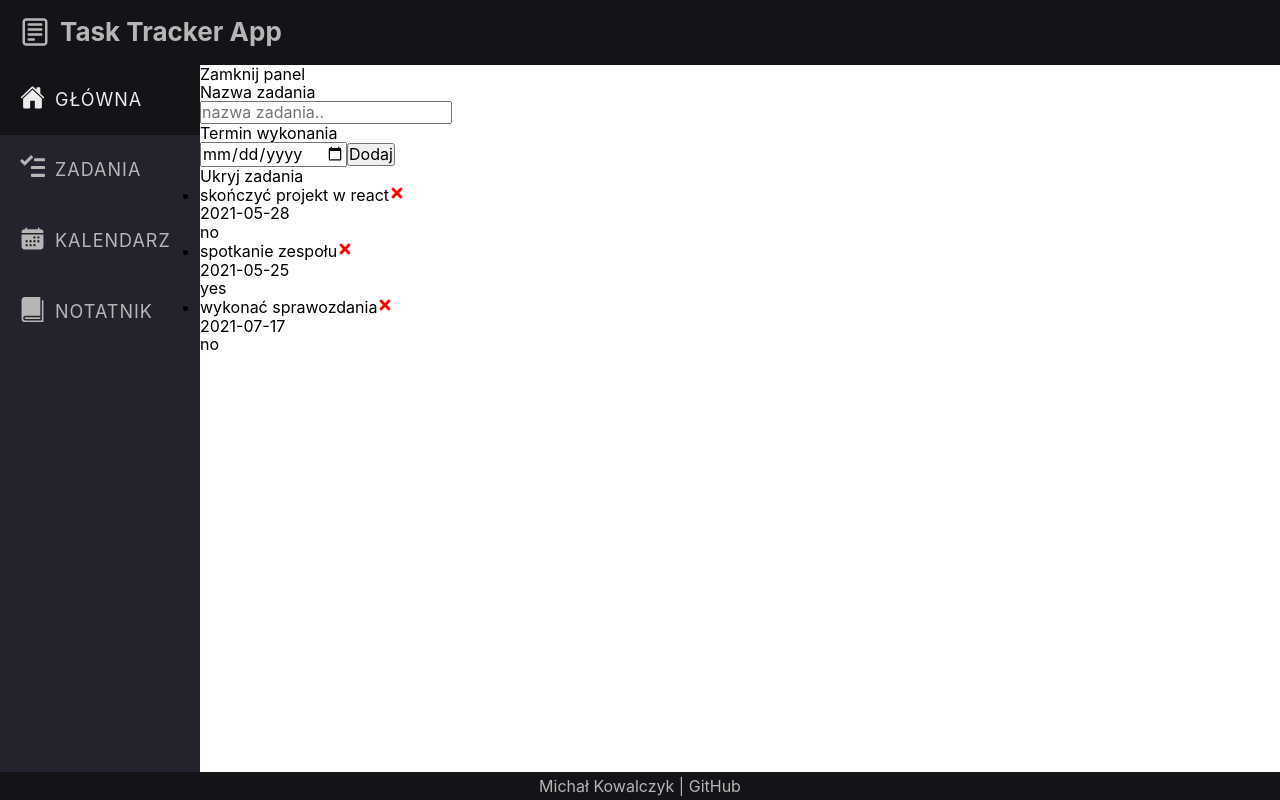
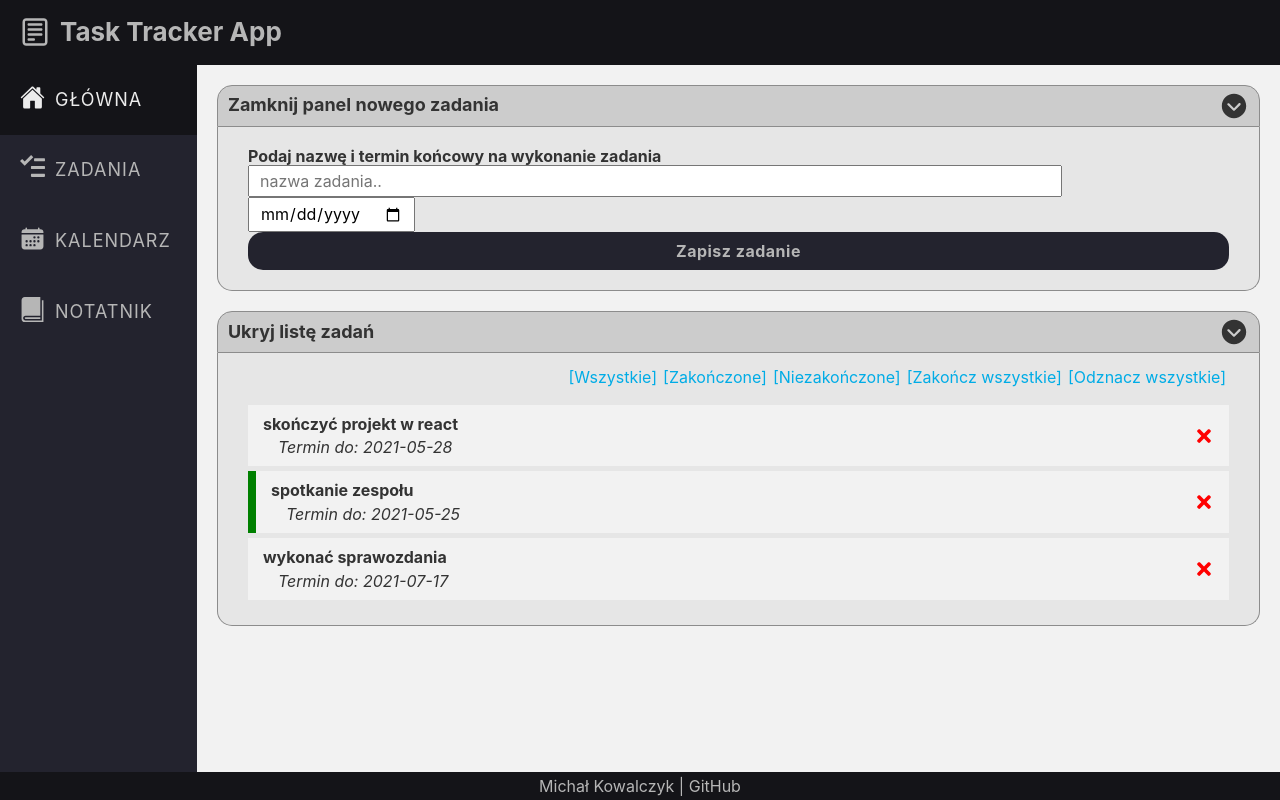
Before and after one commit to michakow/react-task-tracker, a React (Create React App) app: page / in a window 1280 px wide. Built offline with nearby package versions, Linux system fonts and the light colour scheme.

Commit message:
completed category of tasks

```diff
--- a/src/App.js
+++ b/src/App.js
@@ -55,6 +55,14 @@ function App() {
     setTasks(tasks.map((task) => task.id === id ? { ...task, done: !task.done } : task))
   }
 
+  const setAllDone = () => {
+    setTasks(tasks => tasks.map(task => ({ ...task, done: true })))
+  }
+
+  const setAllUndone = () => {
+    setTasks(tasks => tasks.map(task => ({ ...task, done: false })))
+  }
+
   return (
     <>
       <StyledContainer>
@@ -65,10 +73,18 @@ function App() {
           </StyledSidePanel>
 
           <StyledSection>
-            <Tab title={`${showForm ? 'Zamknij' : 'Otwórz'} panel`} onAction={() => setShowForm(!showForm)} />
+            <Tab
+              title={`${showForm ? 'Zamknij' : 'Otwórz'} panel nowego zadania`}
+              onAction={() => setShowForm(!showForm)}
+              show={showForm}
+            />
             {showForm && <Form onAddTask={addTask} />}
-            <Tab title={`${showTasks ? 'Ukryj' : 'Pokaż'} zadania`} onAction={() => setShowTasks(!showTasks)} />
-            {showTasks && <Tasks tasks={tasks} onDelete={deleteTask} onToggleTaskDone={toggleTaskDone} />}
+            <Tab
+              title={`${showTasks ? 'Ukryj' : 'Pokaż'} listę zadań`}
+              onAction={() => setShowTasks(!showTasks)}
+              show={showTasks}
+            />
+            {showTasks && <Tasks tasks={tasks} onDelete={deleteTask} onToggleTaskDone={toggleTaskDone} onSetAllDone={setAllDone} onSetAllUndone={setAllUndone}/>}
           </StyledSection>
         </StyledContent>
         <Footer />
--- a/src/components/Form.js
+++ b/src/components/Form.js
@@ -1,4 +1,5 @@
 import { useState } from 'react'
+import { StyledButton, StyledForm, StyledInput, StyledLabel, StyledParagraph } from '../styled/StyledForm'
 
 const Form = ({ onAddTask }) => {
   const [name, setName] = useState("")
@@ -13,23 +14,22 @@ const Form = ({ onAddTask }) => {
   }
 
   return (
-    <form className="add-task-form" onSubmit={onFormSubmit} >
-      <label>
-        <p className="form-paragraph">Nazwa zadania</p>
-        <input
+    <StyledForm onSubmit={onFormSubmit}>
+      <StyledParagraph>Podaj nazwę i termin końcowy na wykonanie zadania</StyledParagraph>
+      <StyledLabel primary>
+        <StyledInput
           type="text"
           placeholder="nazwa zadania.."
           required={true}
           value={name}
           onChange={(e) => setName(e.target.value)}
         />
-      </label>
-      <label>
-        <p className="form-paragraph">Termin wykonania</p>
-        <input type="date" value={date} onChange={(e) => setDate(e.target.value)} />
-      </label>
-      <input type="submit" value="Dodaj" />
-    </form>
+      </StyledLabel>
+      <StyledLabel secondary >
+        <StyledInput type="date" value={date} onChange={(e) => setDate(e.target.value)} />
+      </StyledLabel>
+      <StyledButton type="submit" value="Zapisz zadanie" />
+    </StyledForm>
   )
 }
 
--- a/src/components/Tab.js
+++ b/src/components/Tab.js
@@ -1,8 +1,11 @@
-const Tab = ({ title, onAction }) => {
+import { StyledIcon, StyledTab, StyledTabName } from '../styled/StyledTab'
+
+const Tab = ({ title, onAction, show }) => {
   return (
-    <div className="tab">
-      <p className="tab-name" onClick={onAction}>{title}</p>
-    </div>
+    <StyledTab onClick={onAction} show={show}>
+      <StyledTabName>{title}</StyledTabName>
+      <StyledIcon show={show} />
+    </StyledTab>
   )
 }
 
--- a/src/components/Task.js
+++ b/src/components/Task.js
@@ -1,22 +1,28 @@
-import { FaTimes } from 'react-icons/fa'
+
+import { StyledIcon, StyledItem, StyledParagraph, StyledParagraphs } from '../styled/StyledTasks'
 
 const Task = ({ task, onDelete, onToggleTaskDone }) => {
+
+
   return (
-    <li
-      className="list-element"
+    <StyledItem
       onDoubleClick={() => onToggleTaskDone(task.id)}
+      done={task.done}
     >
-      <p className="task-name">
-        {task.name}
-        <FaTimes style={{ color: 'red', cursor: 'pointer' }} onClick={() => onDelete(task.id)} />
-      </p>
-      <p className="task-date">
-        {task.date ? task.date : 'bez terminu'}
-      </p>
-      <p className="task-done">
-        {task.done ? 'yes' : 'no'}
-      </p>
-    </li>
+      <StyledParagraphs>
+        <StyledParagraph primary>
+          {task.name}
+        </StyledParagraph>
+
+        <StyledParagraph secondary>
+          {task.date ? `Termin do: ${task.date}` : 'bez terminu'}
+        </StyledParagraph>
+      </StyledParagraphs>
+
+      <StyledIcon
+        onClick={() => onDelete(task.id)}
+      />
+    </StyledItem>
   )
 }
 
--- a/src/components/Tasks.js
+++ b/src/components/Tasks.js
@@ -1,20 +1,84 @@
+import { StyledParagraph, StyledTasks, StyledList, StyledBar, StyledButton } from '../styled/StyledTasks'
 import Task from './Task'
+import { useState } from 'react'
 
-const Tasks = ({ tasks, onDelete, onToggleTaskDone }) => {
-  if (tasks.length === 0) return <p className="no-task">Brak zadań do wyświetlenia.</p>
+const Tasks = ({ tasks, onDelete, onToggleTaskDone, onSetAllDone, onSetAllUndone }) => {
+  const [filter, setFilter] = useState(0)
+
+  if (tasks.length === 0) return (
+    <StyledTasks>
+      <StyledParagraph noTasks>
+        Brak zadań do wyświetlenia.
+      </StyledParagraph>
+    </StyledTasks>
+  )
 
   return (
-    <ul className="tasks-list">
-      {tasks.map((task) => (
+    <StyledTasks>
+      <StyledBar>
+        <StyledButton onClick={() => setFilter(0)} disabled={false}>[Wszystkie]</StyledButton>
+        <StyledButton onClick={() => setFilter(1)} disabled={false}>[Zakończone]</StyledButton>
+        <StyledButton onClick={() => setFilter(2)} disabled={false}>[Niezakończone]</StyledButton>
+
+        <StyledButton
+          disabled={tasks.every(({ done }) => done)}
+          onClick={onSetAllDone}
+        >
+          [Zakończ wszystkie]
+        </StyledButton>
+        <StyledButton
+          disabled={tasks.every(({ done }) => !done)}
+          onClick={onSetAllUndone}
+        >
+          [Odznacz wszystkie]
+        </StyledButton>
+      </StyledBar>
+
+      <StyledList>
+
+        {(() => {
+          switch (filter) {
+            case 0:
+              return (
+                tasks.map((task) => (
                   <Task
                     key={task.id}
-          className="list-element"
                     task={task}
                     onDelete={onDelete}
                     onToggleTaskDone={onToggleTaskDone}
                   />
-      ))}
-    </ul>
+                ))
+              )
+            case 1:
+              return (
+                tasks.filter(task => task.done === true).map((task) => (
+                  <Task
+                    key={task.id}
+                    task={task}
+                    onDelete={onDelete}
+                    onToggleTaskDone={onToggleTaskDone}
+                  />
+                ))
+              )
+            case 2:
+              return (
+                tasks.filter(task => task.done === false).map((task) => (
+                  <Task
+                    key={task.id}
+                    task={task}
+                    onDelete={onDelete}
+                    onToggleTaskDone={onToggleTaskDone}
+                  />
+                ))
+              )
+
+            default:
+              return ""
+          }
+        })()}
+
+      </StyledList>
+    </StyledTasks>
   )
 }
 
--- /dev/null
+++ b/src/styled/StyledForm.js
@@ -0,0 +1,51 @@
+import styled, { css } from 'styled-components'
+
+export const StyledForm = styled.form`
+  display: flex;
+  min-height: 150px;
+  justify-content: space-between;
+  align-content: space-between;
+  align-items: center;
+  flex-wrap: wrap;
+  margin-bottom: 20px;
+  padding: 20px 30px;
+  background-color: #e6e6e6;
+  border-width: 0 1px 1px 1px;
+  border-style: solid;
+  border-color: #8c8c8c;
+  border-radius: 0 0 15px 15px;
+`
+
+export const StyledParagraph = styled.p`
+  color: #333;
+  font-weight: bold;
+`
+
+export const StyledLabel = styled.label`
+  flex-basis: 83%;
+
+  ${(props) => props.secondary && css`
+    flex-basis: 15%;
+  `}
+`
+
+export const StyledInput = styled.input`
+  padding: 5px 10px;
+  width: 100%;
+`
+
+export const StyledButton = styled.input`
+  flex-basis: 100%;
+  padding: 10px;
+  color: #b6b6b6;
+  font-weight: bold;
+  letter-spacing: .5px;
+  background-color: #23232e;
+  border: none;
+  border-radius: 15px;
+
+  &:active{
+    color: #ececec;
+    background-color: #141418;
+  }
+`
--- a/src/styled/StyledSection.js
+++ b/src/styled/StyledSection.js
@@ -1,5 +1,7 @@
 import styled from 'styled-components'
 
 export const StyledSection = styled.section`
-
+  padding: 20px;
+  flex-grow: 1;
+  background-color: #f2f2f2;
 `
--- /dev/null
+++ b/src/styled/StyledTab.js
@@ -0,0 +1,29 @@
+import styled, { css } from 'styled-components'
+import { IoIosArrowDroprightCircle } from 'react-icons/io'
+
+export const StyledTab = styled.div`
+  display: flex;
+  justify-content: space-between;
+  align-items: center;
+  padding: 5px 10px;
+  color: #333;
+  background-color: #ccc;
+  border: 1px solid #8c8c8c;
+  border-radius: ${(props) => !props.show ? '15px' : '15px 15px 0 0'};
+  cursor: pointer;
+
+  margin-bottom: ${(props) => !props.show ? '20px' : '0'};
+`
+
+export const StyledTabName = styled.h2`
+  font-size: 18px;
+`
+
+export const StyledIcon = styled(IoIosArrowDroprightCircle)`
+  font-size: 30px;
+  transition: 0.4s linear;
+
+  ${(props) => props.show && css`
+    transform: rotate(90deg);
+  `}
+`
--- /dev/null
+++ b/src/styled/StyledTasks.js
@@ -0,0 +1,83 @@
+import { FaTimes } from 'react-icons/fa'
+import styled, { css } from 'styled-components'
+
+export const StyledBar = styled.div`
+  display: flex;
+  justify-content: flex-end;
+  margin-bottom: 15px;
+`
+
+export const StyledButton = styled.button`
+  margin: 3px;
+  font-size: 16px;
+  color: #00ace6;
+  background-color: unset;
+  border: none;
+  cursor: pointer;
+
+  ${(props) => props.disabled && css`
+    color: #777;
+  `}
+`
+
+export const StyledTasks = styled.div`
+  padding: 12px 30px 20px 30px;
+  background-color: #e6e6e6;
+  border-width: 0 1px 1px 1px;
+  border-style: solid;
+  border-color: #8c8c8c;
+  border-radius: 0 0 15px 15px;
+`
+
+export const StyledParagraphs = styled.div`
+  flex-grow: 1;
+`
+
+export const StyledParagraph = styled.p`
+
+  color: #333;
+
+  ${(props) => props.noTasks && css`
+    font-style: italic;
+  `}
+
+  ${(props) => props.primary && css`
+    font-weight: bold;
+  `}
+
+  ${(props) => props.secondary && css`
+    margin-top: 5px;
+    margin-left: 15px;
+    font-style: italic;
+  `}
+`
+
+export const StyledIcon = styled(FaTimes)`
+  color: red;
+  font-size: 20px;
+`
+
+export const StyledList = styled.ul`
+  display: flex;
+  flex-direction: column;
+  list-style: none;
+`
+
+export const StyledItem = styled.li`
+  display: flex;
+  flex-wrap: wrap;
+  margin-bottom: 5px;
+  align-items: center;
+  padding: 10px 15px;
+  color: #b6b6b6;
+  background-color: #f2f2f2;
+  cursor: pointer;
+
+  ${(props) => props.done && css`
+    border-left: 8px solid green;
+  `}
+
+  &:hover{
+    background-color: #f6f6f6;
+  }
+`
```
Lines whose indentation alone changed are shown as unchanged.
